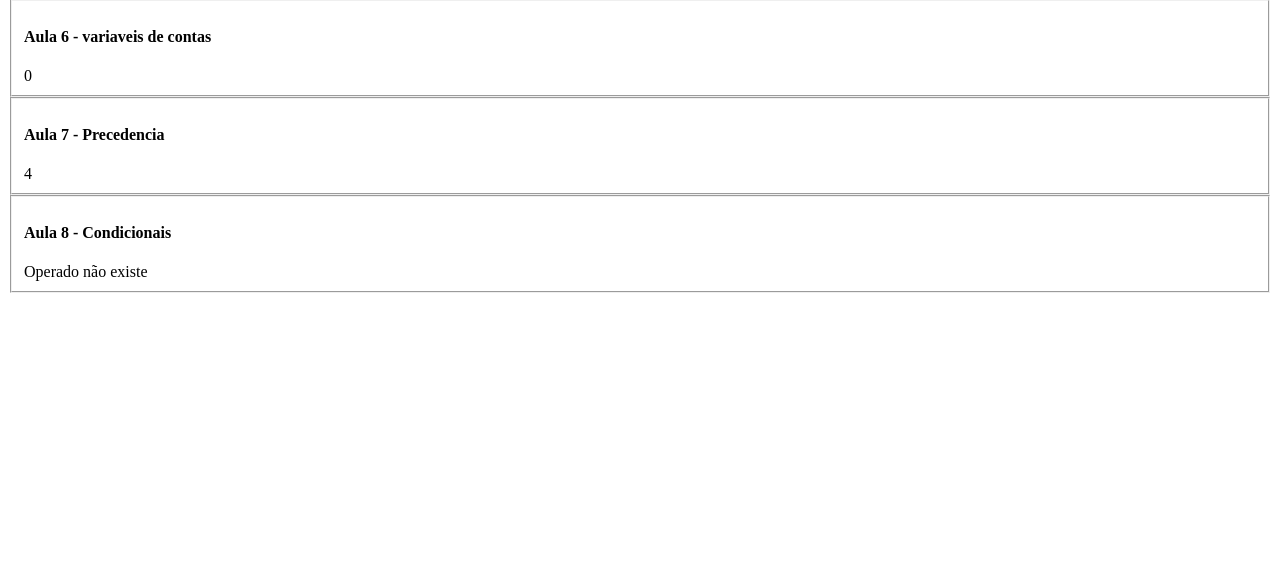
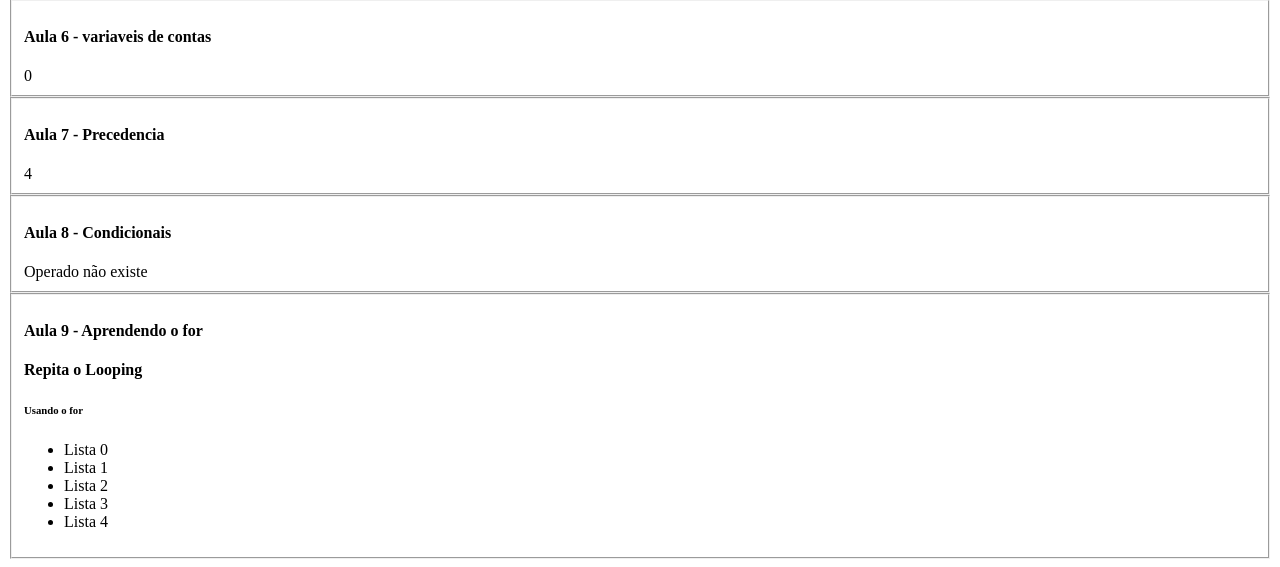
Before and after one commit to MatheusGomes01/myfirstphp, a PHP site: page / in a window 1280 px wide. Shown: the part 290-857 px from the top of the page. Before the commit the page ends 583 px from the top, so only its background shows below. Run offline with PHP 8.4, Linux system fonts and the light colour scheme.

Commit message:
alterando as minhas variaveis de reptição com o for part1.

```diff
--- a/index.php
+++ b/index.php
@@ -162,3 +162,33 @@ $email = "tamo@gmail.com"
 
 			?>
 		</fieldset>
+
+	<fieldset>
+	<?php
+	$title5 = "Aula 9 - Aprendendo o for"
+	?>
+
+	<h4> <?= $title5; ?> </h4>
+
+	<?php
+	// Repeat Loop:
+	// for:
+
+	/*for($i = 0; $i<=10; $i++){
+		echo "lista".$i."<br>";
+	}
+	*/
+
+	// while:
+	?>
+
+	<h4>Repita o Looping</h4>
+	<h6>Usando o for</h6>
+	<ul>
+	<?php for($i = 0;$i<5;$i++): ?>
+	<li>Lista <?=  $i ?>  </li>
+	<?php endfor; ?>
+		</ul>
+
+
+	</fieldset>
```
